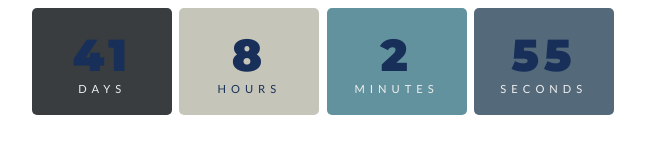
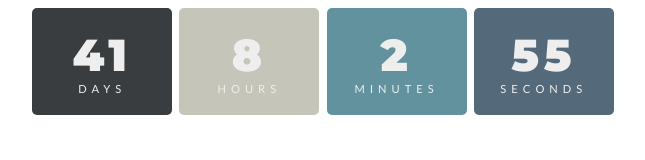
Before and after one commit to kkktttimp/timerforpath, a plain HTML site: page index.html in a window 1280 px wide. Shown: the whole page, without its empty margins (317-962 px from the left). Drawn offline with Linux system fonts and the light colour scheme.

Commit message:
Update index.html

```diff
--- a/index.html
+++ b/index.html
@@ -33,7 +33,7 @@ body{
 
 .hours {
   background: #C6C5B9;
-  color: #183059;
+  color: #eeeeee;
 }
 
 .minutes {
@@ -46,7 +46,7 @@ body{
 
 .numbers {
   font-family: 'Montserrat', sans-serif;
-  color:  #183059;
+  color:  #eeeeee;
   font-size: 4em;
   text-align: center;
 }
```
